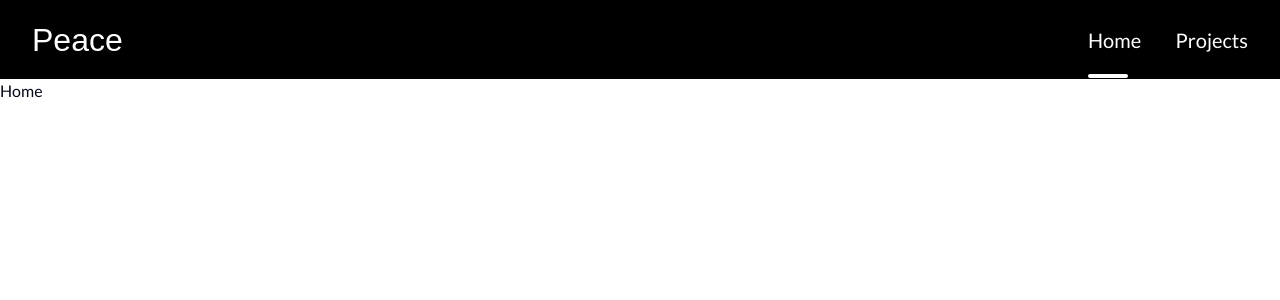
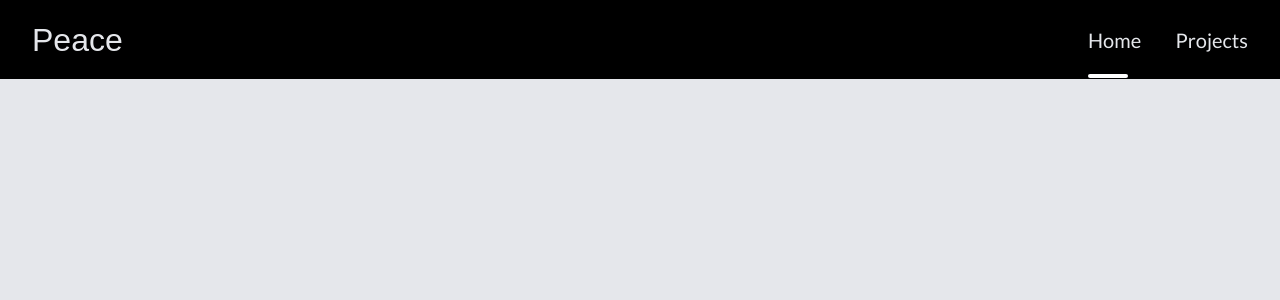
Before and after one commit to BluTargaryan/peaceakoja-portfolio, a Next.js app: page / in a window 1280 px wide. Shown: the top 300 px of the page. Built offline with nearby package versions, Linux system fonts and the light colour scheme; a web font is replaced by a local one.

Commit message:
started welcome section for home page

```diff
--- a/src/app/page.tsx
+++ b/src/app/page.tsx
@@ -2,8 +2,8 @@ import Image from "next/image";
 
 export default function Home() {
   return (
-   <>
-   Home
-   </>
+   <div className="flex w-full  bg-gray-200 text-black h-[875px] items-center justify-between">
+
+   </div>
   );
 }
--- a/src/components/Nav.tsx
+++ b/src/components/Nav.tsx
@@ -11,9 +11,9 @@ const Nav = () => {
 
 
   return (
-    <nav className="w-screen h-[79px] bg-black flex items-center justify-between p-8">
+    <nav className="w-full h-[79px] bg-black flex items-center justify-between p-8">
         <Link href='/' className={lustria.className}>
-            <span className="text-white text-[32px]">Peace</span>
+            <span className="text-gray-200 text-[32px]">Peace</span>
         </Link>
 <NavMenu/>
 
--- a/src/components/NavMenu.tsx
+++ b/src/components/NavMenu.tsx
@@ -22,7 +22,7 @@ useEffect(()=>{
 })
 
   return (
-    <ul className=" w-40 h-full text-white text-xl flex items-center justify-between">
+    <ul className=" w-40 h-full text-gray-200 text-xl flex items-center justify-between">
             <li onClick={()=>routeHandler('/')} className="flex flex-col relative">
                 <>
                 Home
```
